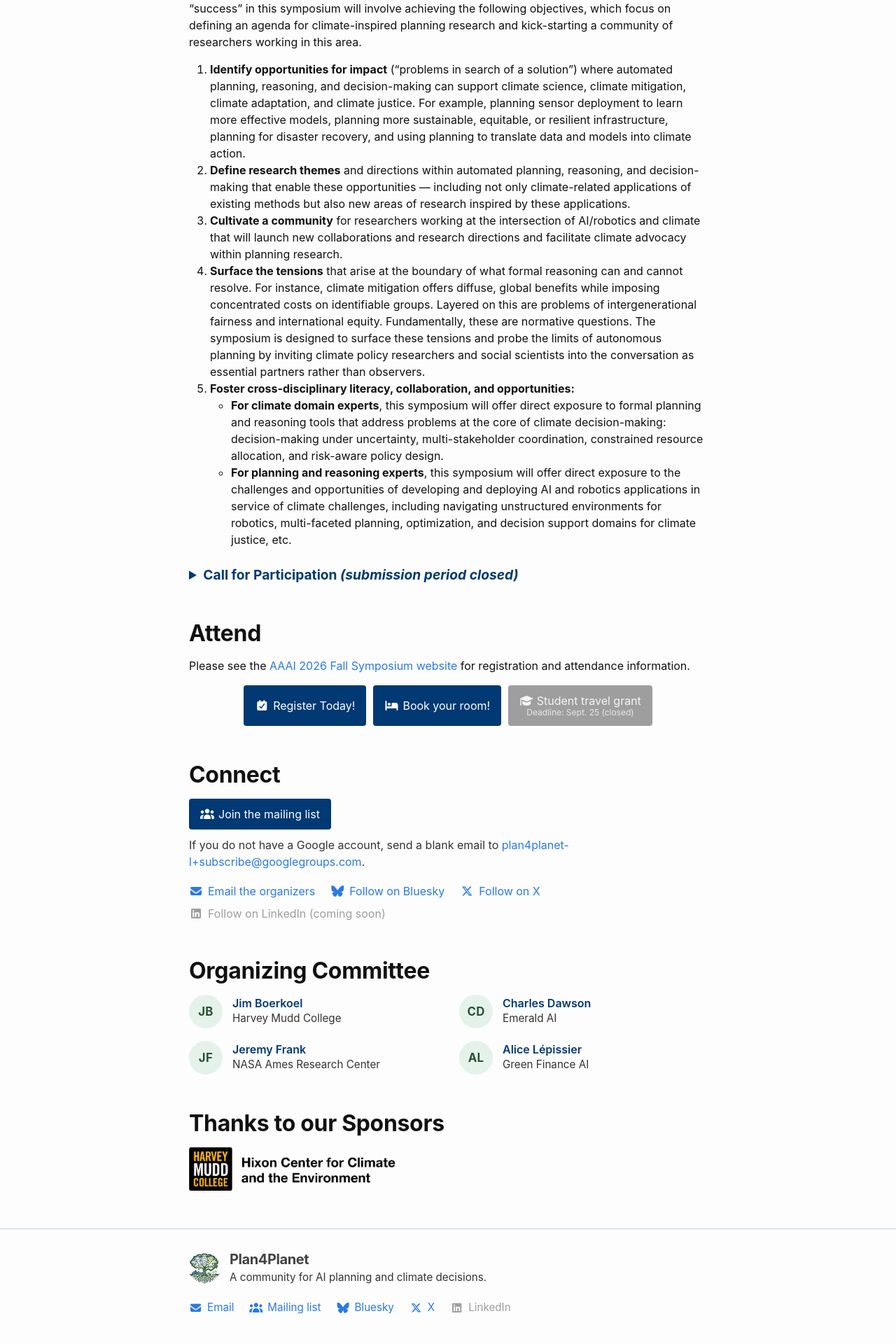
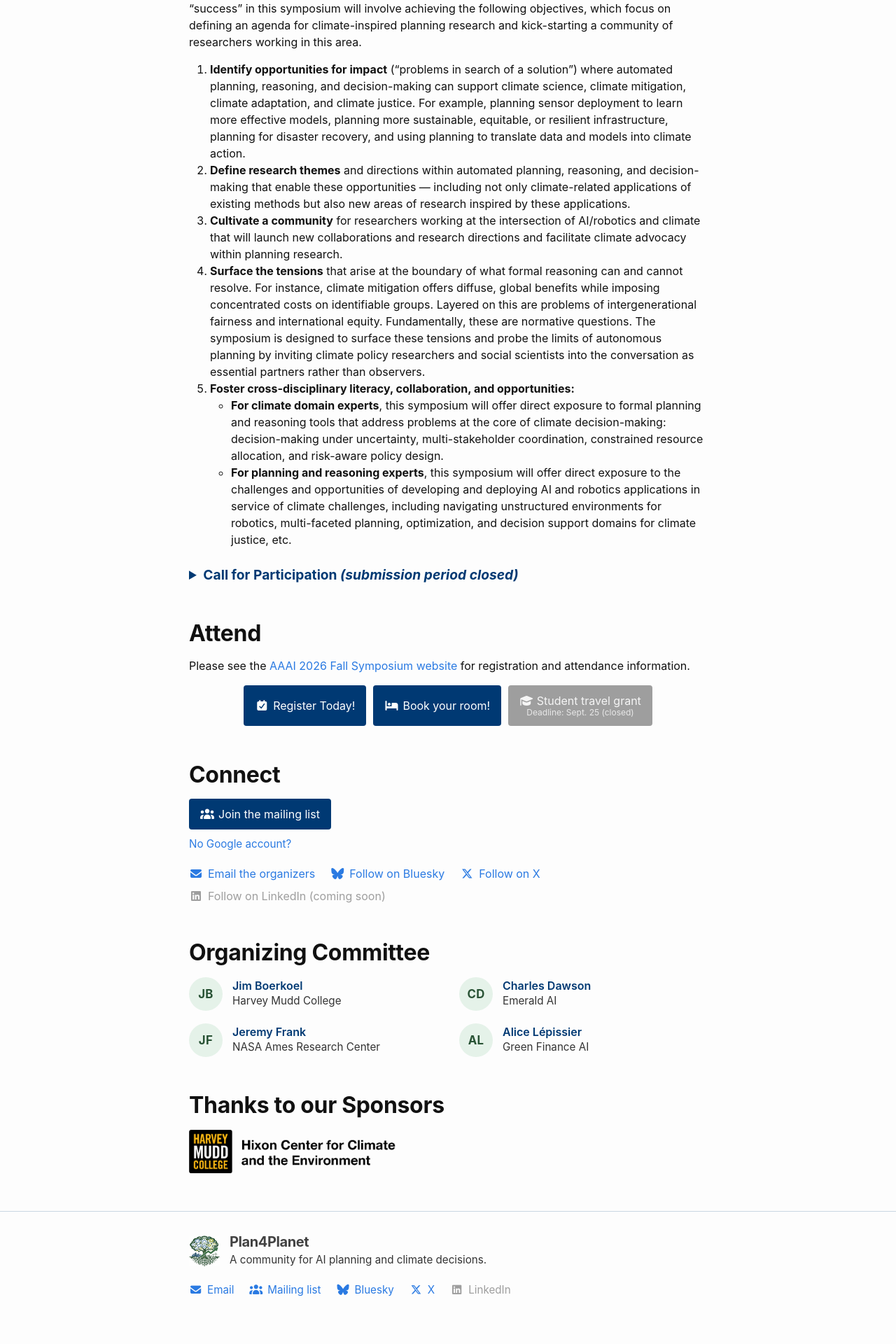
Before and after one commit to plan4planet/plan4planet.github.io, a Jekyll site: the page built from index.md, in a window 1280 px wide. Shown: the part 1695-3615 px from the top of the page at 70% size. Built offline with Jekyll 4.4.1, drawn with Linux system fonts in a browser that asks for light colours; nearby versions of some CDN libraries; after the commit the page ends 3590 px from its top, so only the background shows below that.

Commit message:
feat: fold the mailing-list fallback into a No Google account? disclosure
A details element under the button instead of a tooltip: it works on touch screens and with a keyboard, and the answer stays on the page once opened.

```diff
--- a/_includes/channel-buttons.html
+++ b/_includes/channel-buttons.html
@@ -6,7 +6,10 @@ links, the same treatment as the footer. A pending channel shows greyed out with
   {%- for c in site.data.channels %}{% if c.primary %}
   <a class="btn btn-brand" href="{{ c.url }}"{% unless c.url contains 'mailto:' %} target="_blank" rel="noopener noreferrer"{% endunless %}><i class="{{ c.icon }}" aria-hidden="true"></i> {{ c.name }}</a>
   {%- if c.fallback_email %}
-  <p class="connect-note">If you do not have a Google account, send a blank email to <a href="mailto:{{ c.fallback_email }}">{{ c.fallback_email }}</a>.</p>
+  <details class="connect-note">
+    <summary>No Google account?</summary>
+    <p>Send a blank email to <a href="mailto:{{ c.fallback_email }}">{{ c.fallback_email }}</a> and you will be added to the list.</p>
+  </details>
   {%- endif %}
   {%- endif %}{% endfor %}
   <ul class="connect-channels" aria-label="Other ways to reach us">
--- a/_sass/components/_connect.scss
+++ b/_sass/components/_connect.scss
@@ -9,9 +9,26 @@
   gap: 6px;
 }
 
+// The Google Groups fallback, folded away under the button. A disclosure rather than a tooltip:
+// it works on touch screens and with a keyboard, and the answer stays on the page once opened.
 .connect-note {
   margin: 10px 0 18px;
   color: var(--color-ink-soft);
+  font-size: 0.95rem;
+}
+
+.connect-note summary {
+  display: inline-block;
+  color: var(--color-link);
+  cursor: pointer;
+}
+
+.connect-note summary:hover {
+  text-decoration: underline;
+}
+
+.connect-note p {
+  margin: 6px 0 0;
 }
 
 .connect-channels {
```
